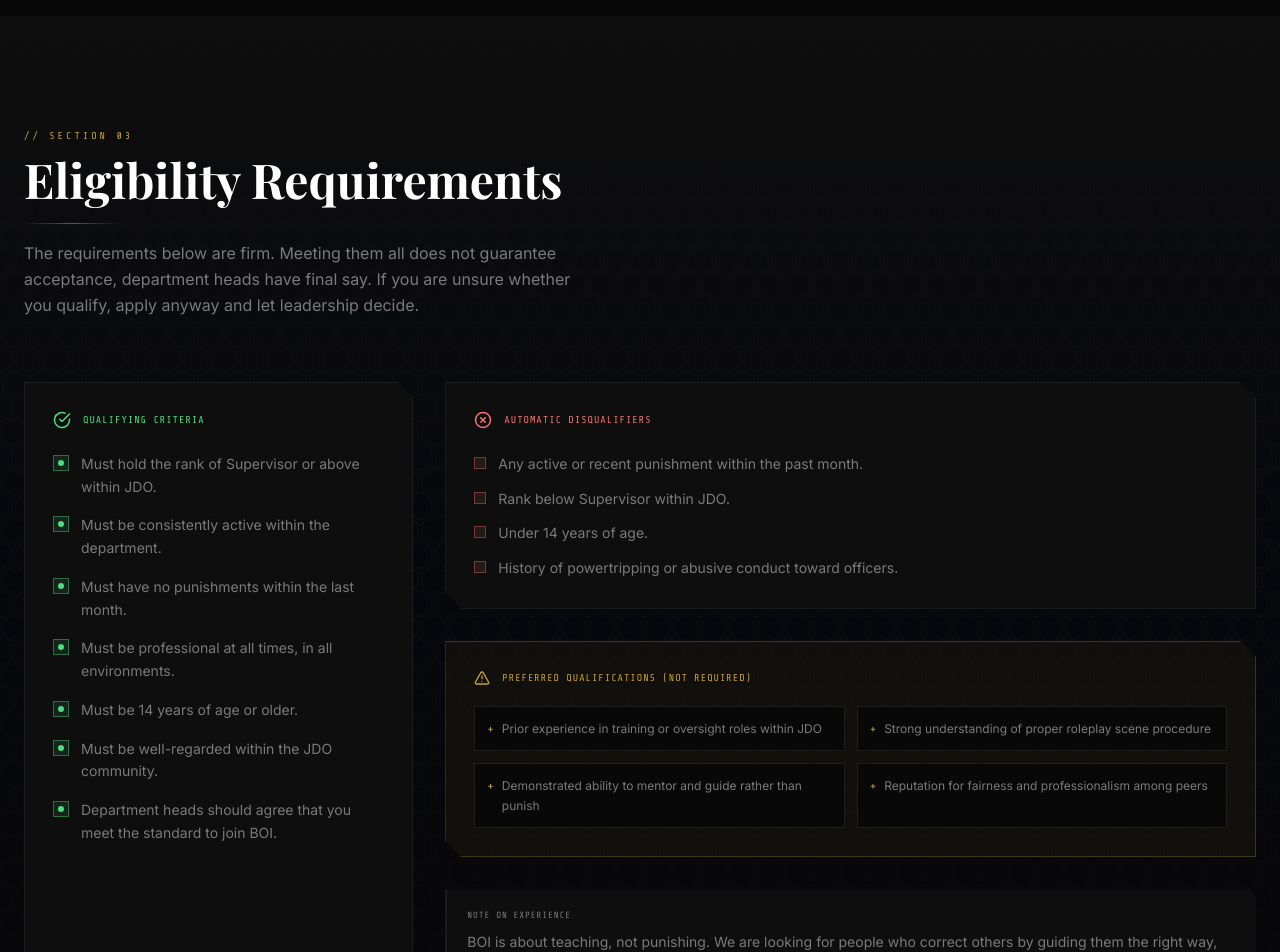
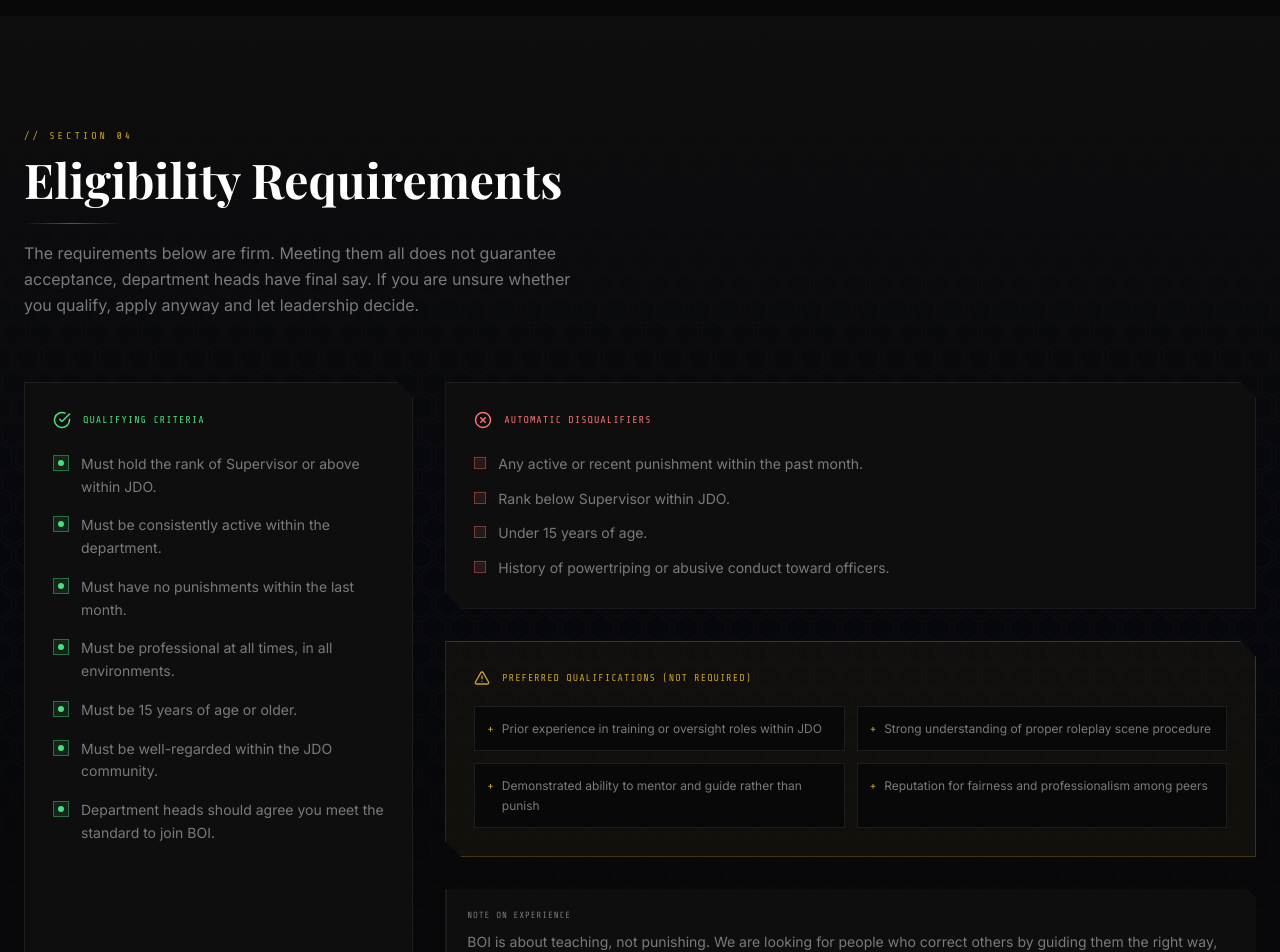
Before and after one commit to DignityDC/boiwebsite, a Next.js app: page / in a window 1280 px wide. Shown: the part 3540-4492 px from the top of the page. Built offline with nearby package versions, Linux system fonts and the light colour scheme.

Commit message:
Update eligibility age and disqualifying criteria

```diff
--- a/components/Requirements.jsx
+++ b/components/Requirements.jsx
@@ -8,16 +8,16 @@ const eligible = [
   { text: 'Must be consistently active within the department.' },
   { text: 'Must have no punishments within the last month.' },
   { text: 'Must be professional at all times, in all environments.' },
-  { text: 'Must be 14 years of age or older.' },
+  { text: 'Must be 15 years of age or older.' },
   { text: 'Must be well-regarded within the JDO community.' },
-  { text: 'Department heads should agree that you meet the standard to join BOI.' },
+  { text: 'Department heads should agree you meet the standard to join BOI.' },
 ];
 
 const disqualifying = [
   { text: 'Any active or recent punishment within the past month.' },
   { text: 'Rank below Supervisor within JDO.' },
-  { text: 'Under 14 years of age.' },
-  { text: 'History of powertripping or abusive conduct toward officers.' },
+  { text: 'Under 15 years of age.' },
+  { text: 'History of powertriping or abusive conduct toward officers.' },
 ];
 
 const preferred = [
@@ -47,7 +47,7 @@ export default function Requirements() {
           className="mb-16"
         >
           <p className="font-mono text-[10px] tracking-[0.3em] text-boi-gold uppercase mb-3">
-            // SECTION 03
+            // SECTION 04
           </p>
           <h2 className="font-serif text-4xl md:text-5xl font-bold text-white mb-5">
             Eligibility Requirements
```
